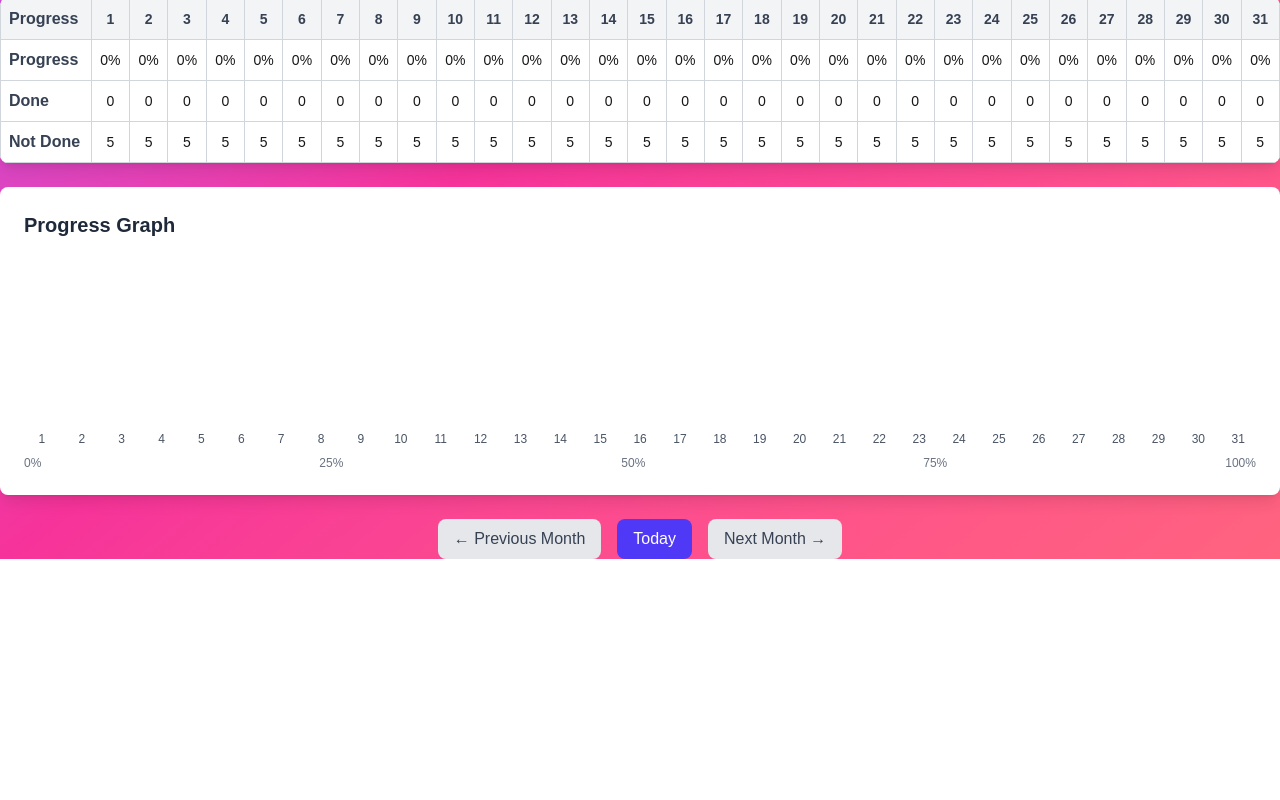
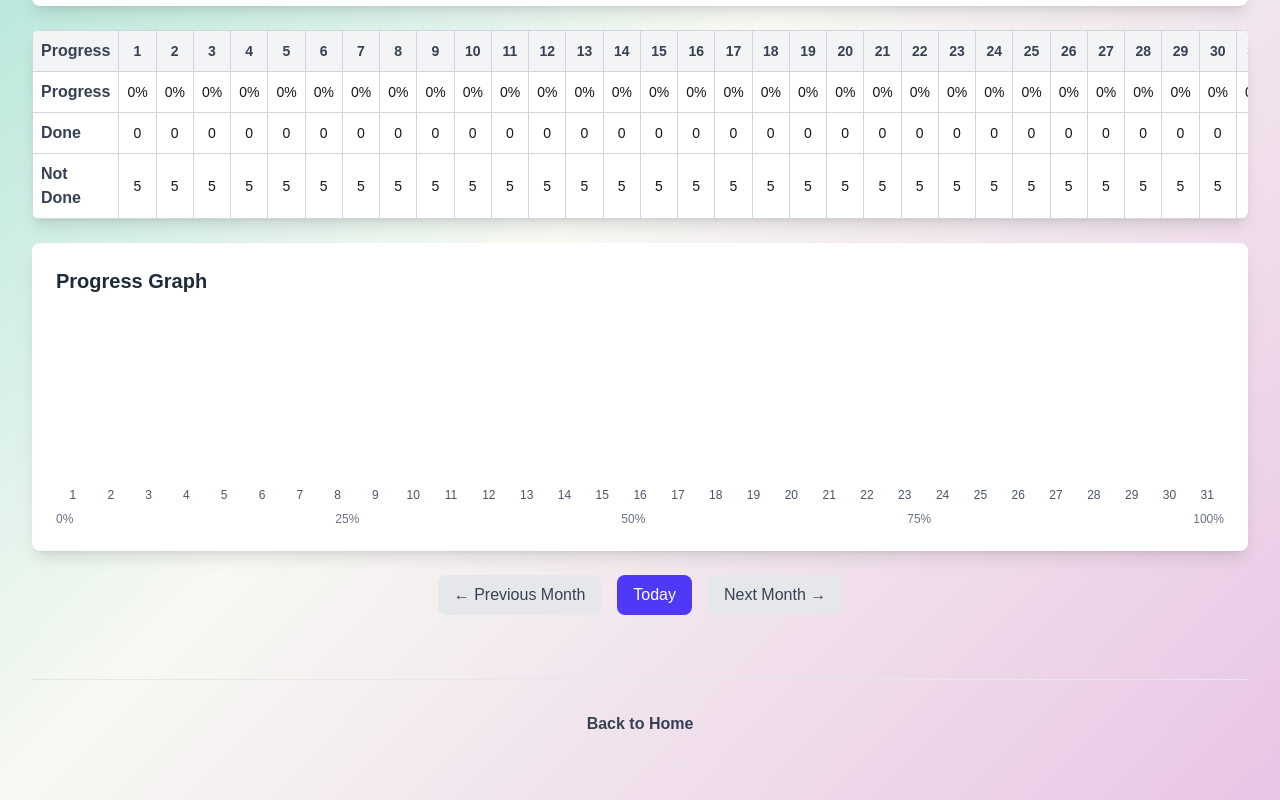
Before and after one commit to trackmyday/trackmyday.github.io, a Next.js app: page /goals in a window 1280 px wide. Shown: the part 505-1305 px from the top of the page. Before the commit the page ends 1064 px from the top, so only its background shows below. Built offline with nearby package versions, Linux system fonts and the light colour scheme.

Commit message:
design change

```diff
--- a/app/goals/HabitTracker.tsx
+++ b/app/goals/HabitTracker.tsx
@@ -1,5 +1,6 @@
 'use client';
 
+import Link from 'next/link';
 import React, { useState, useEffect } from 'react';
 
 interface Goal {
@@ -209,7 +210,7 @@ export default function HabitTracker() {
 
   return (
     // <div className="min-h-screen bg-gray-50 p-4 md:p-8">
-    <div className="min-h-screen flex items-center justify-center bg-gradient-to-br from-purple-500 via-pink-500 to-rose-400">
+    <div className="min-h-screen bg-gray-50 p-4 md:p-8 bg-gradient-to-br from-[#91ddcf] via-[#f7f9f2] to-[#e8c5e5]">
       <div className="max-w-7xl mx-auto">
         {/* Header */}
         <div className="mb-6 flex flex-col md:flex-row md:items-center md:justify-between gap-4">
@@ -459,6 +460,13 @@ export default function HabitTracker() {
             Next Month →
           </button>
         </div>
+        <footer className="container mx-auto px-4 py-8 mt-16 border-t border-gray-200">
+        <div className="text-center text-gray-600">
+          <Link href="/" className="text-gray-700 hover:text-indigo-600 transition-colors font-bold">
+            Back to Home
+          </Link>
+        </div>
+      </footer>
       </div>
     </div>
   );
--- a/app/page.tsx
+++ b/app/page.tsx
@@ -27,7 +27,7 @@ const routes: RouteCard[] = [
   {
     title: "Start Your Day",
     description: "Plan and organize your daily tasks and activities",
-    href: "/start",
+    href: "https://startmyday.github.io/manage",
     emoji: "🌅",
     gradient: "from-purple-500 via-pink-500 to-rose-400",
     status: "available",
@@ -135,7 +135,7 @@ export default function Home() {
             </div>
             <div className="text-center">
               <div className="text-4xl mb-4">🎨</div>
-              <h4 className="text-xl font-semibold text-gray-900 mb-2">Beautiful Design</h4>
+              <h4 className="text-xl font-semibold text-gray-900 mb-2">Minimal Design</h4>
               <p className="text-gray-600">
                 Enjoy a clean, modern interface that's easy to use
               </p>
@@ -143,6 +143,13 @@ export default function Home() {
           </div>
         </div>
       </main>
+
+      {/* Footer */}
+      <footer className="container mx-auto px-4 py-8 mt-16 border-t border-gray-200">
+        <div className="text-center text-gray-600">
+          <p>© Track My Day</p>
+        </div>
+      </footer>
     </div>
   );
 }
```
